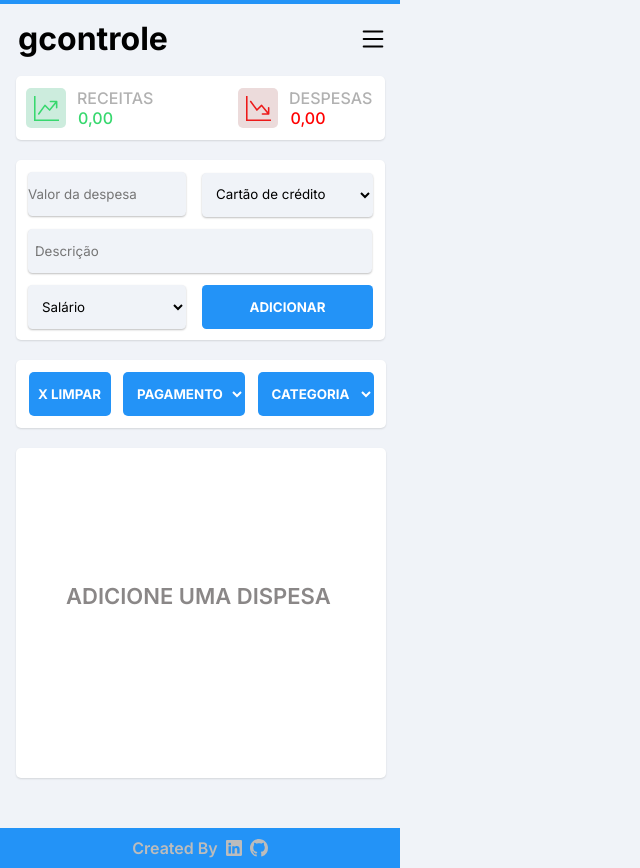
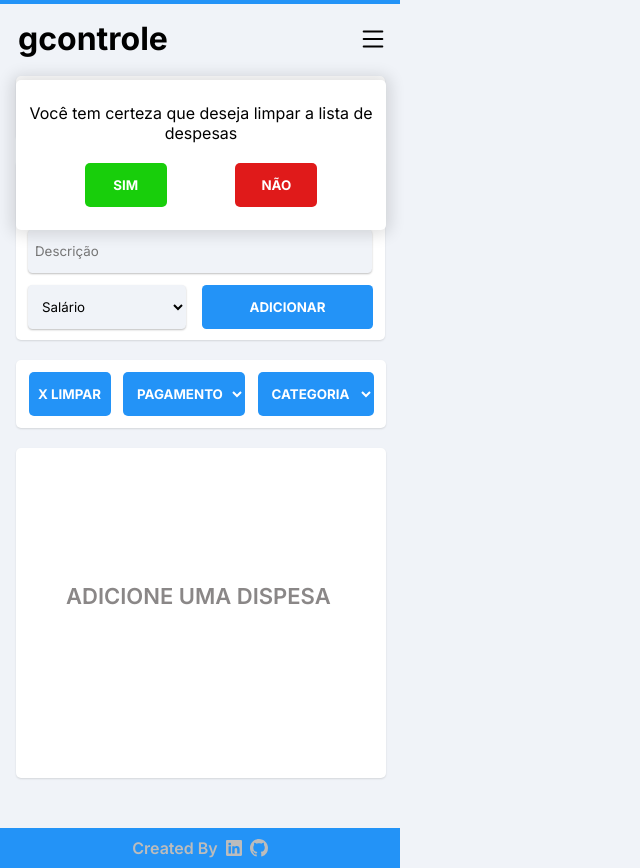
Before and after one commit to ViniciusSoares21/gcontrole, a React (Create React App) app: page / in a window 1280 px wide. Both pictures are taken after a click on the button "X LIMPAR". Shown: the whole page, without its empty margins (0-640 px from the left). Built offline with nearby package versions, Linux system fonts and the light colour scheme.

Commit message:
feat: adicina pop-up de confirmação para limpar a lista de despesas

```diff
--- a/src/components/ListCards.jsx
+++ b/src/components/ListCards.jsx
@@ -22,6 +22,7 @@ export default function ListCards({editItem, setOptionCard, optionCard}) {
   const [selectOptionCard, setSelectOptionCard] = useState()
   const [filterList, setFilterList] = useState([])
   const [positionY, setPositionY] = useState(0)
+  const [confirmationToDeleteTheList, setConfirmationToDeleteTheList] = useState(false)
 
 
   useEffect(() => {
@@ -56,6 +57,7 @@ export default function ListCards({editItem, setOptionCard, optionCard}) {
     setFilterList([]);
     setExpenses('0,00');
     setRevenue('0,00');
+    setConfirmationToDeleteTheList(false)
   }
 
   const filterListByPayment = () => {
@@ -113,7 +115,7 @@ export default function ListCards({editItem, setOptionCard, optionCard}) {
         <button
         className={styles.btnClear}
           type="button"
-          onClick={ () => clearList() }
+          onClick={ () => setConfirmationToDeleteTheList(true) }
         >
           X LIMPAR
         </button>
@@ -134,6 +136,27 @@ export default function ListCards({editItem, setOptionCard, optionCard}) {
           setStatus={ setCategory }
         />
       </div>
+      {confirmationToDeleteTheList ? (
+        <div className={styles.containerQuestion}>
+          <p>Você tem certeza que deseja limpar a lista de despesas</p>
+          <div className={styles.containerQuestionBtn}>
+            <button
+              className={styles.btnYes}
+              type="button"
+              onClick={ () => clearList() }
+            >
+              SIM
+            </button>
+            <button
+              className={styles.btnNo}
+              type="button"
+              onClick={ () => setConfirmationToDeleteTheList(false) }
+            >
+              NÃO
+            </button>
+          </div>
+        </div>
+      ) : null}
       <div className={optionCard ? styles.containerListNotScroll : styles.containerList}>
         {!isLoading ?
           filterList.map((item, index) =>
--- a/src/components/ListCards.module.css
+++ b/src/components/ListCards.module.css
@@ -196,3 +196,47 @@
   margin-left: 5px;
   margin-right: 2px;
 }
+
+.btnYes {
+  background-color: rgb(24, 206, 11);
+  width: 82px;
+  height: 44px;
+  border-radius: 5px;
+  color: white;
+  font-weight: 900;
+}
+
+.btnNo {
+  background-color: rgba(222, 7, 7, 0.92);
+  width: 82px;
+  height: 44px;
+  border-radius: 5px;
+  color: white;
+  font-weight: 900;
+}
+
+.containerQuestion {
+  display: flex;
+  position: absolute;
+  bottom: 570px;
+  justify-content: center;
+  flex-direction: column;
+  align-items: center;
+  background-color: white;
+  box-shadow: 0px 0px 15px 5px rgba(0, 0, 0, 0.12);
+  border-radius: 5px;
+  margin-left: 16px;
+  width: 370px;
+  height: 150px;
+}
+
+.containerQuestion p {
+  text-align: center;
+}
+
+.containerQuestionBtn {
+  margin-top: 20px;
+  width: 370px;
+  display: flex;
+  justify-content: space-evenly;
+}
```
